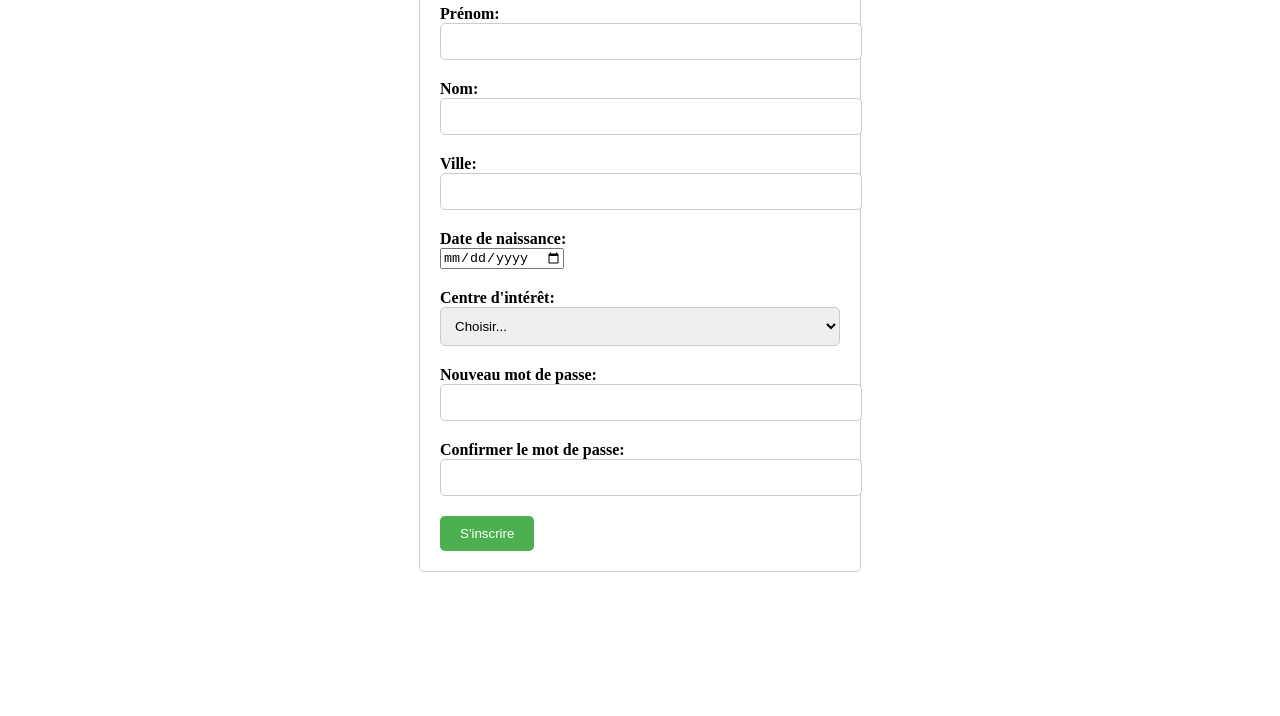
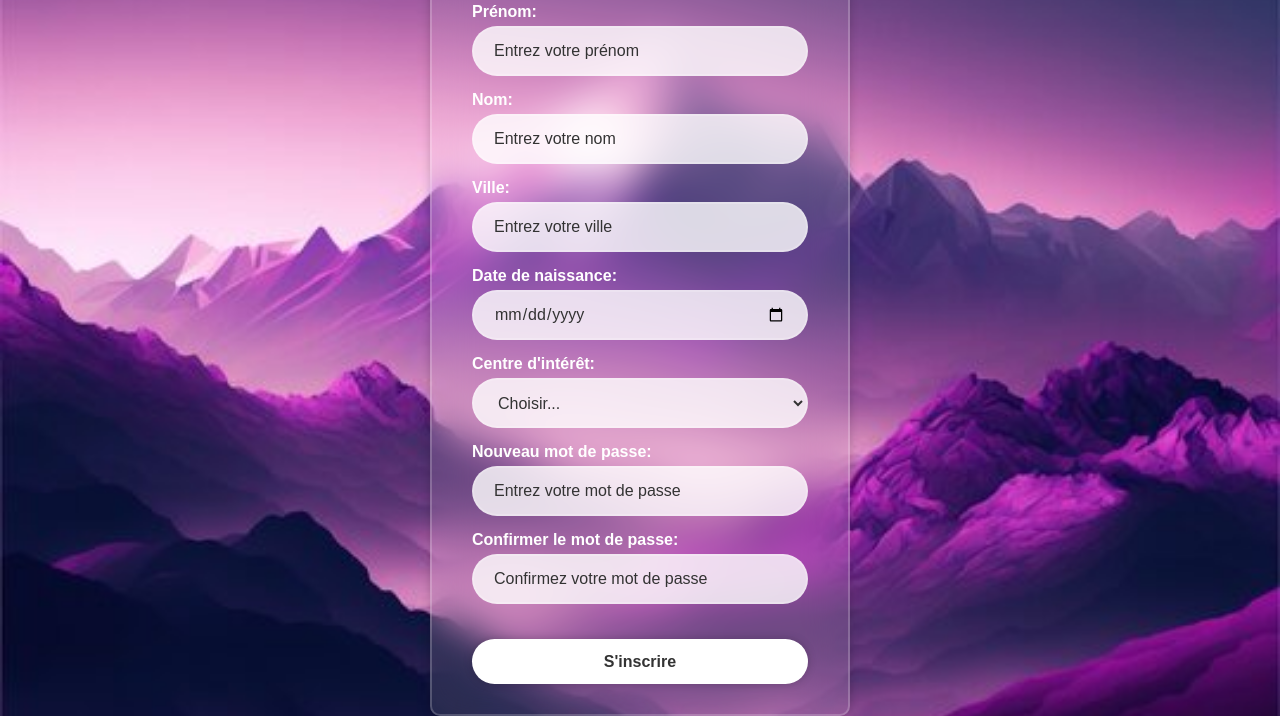
Before and after one commit to kha-oula1/pageweb, a plain HTML site: page formulaire.html in a window 1280 px wide. Shown: the part 91-807 px from the top of the page. Drawn offline with Linux system fonts and the light colour scheme.

Commit message:
Jenkinsfile

```diff
--- a/formulaire.html
+++ b/formulaire.html
@@ -6,53 +6,130 @@
 <meta name="viewport" content="width=device-width,initial-scale=1.0">
 <title>Inscription</title>
 <style>
-       form {
-        max-width: 400px;
-        margin: 0 auto;
-        padding: 20px;
-        border: 1px solid #ccc;
-        border-radius: 5px;
+    * {
+        margin: 0;
+        padding: 0;
+        box-sizing: border-box;
+        font-family: "Poppins", sans-serif;
+    }
+    body {
+        display: flex;
+        justify-content: center;
+        align-items: center;
+        min-height: 100vh;
+        background: url('img1.jpg') no-repeat;
+        background-size: cover;
+        background-position: center;
+    }
+    .wrapper {
+        width: 420px;
+        background: rgba(255, 255, 255, 0.1);
+        border: 2px solid rgba(255, 255, 255, .2);
+        color: #fff;
+        border-radius: 10px;
+        padding: 30px 40px;
+        backdrop-filter: blur(20px);
+        box-shadow: 0 0 10px rgba(0, 0, 0, .2);
+    }
+    .wrapper h2 {
+        font-size: 36px;
+        text-align: center;
+        margin-bottom: 20px;
     }
     .form-group {
-        margin-bottom: 20px;
+        position: relative;
+        width: 100%;
+        margin: 15px 0;
     }
-    label {
+    .form-group label {
         display: block;
         font-weight: bold;
+        margin-bottom: 5px;
     }
-    input[type="text"],
-    input[type="password"],
-    select {
+    .form-group input,
+    .form-group select {
         width: 100%;
-        padding: 10px;
-        border-radius: 5px;
-        border: 1px solid #ccc;
+        height: 50px;
+        background: rgba(255, 255, 255, 0.8);
+        border: none;
+        outline: none;
+        border: 2px solid rgba(255, 255, 255, .2);
+        border-radius: 40px;
+        font-size: 16px;
+        color: #333;
+        padding: 0 20px;
     }
-    button {
-        background-color: #4CAF50;
-        color: white;
-        padding: 10px 20px;
+    .form-group input::placeholder,
+    .form-group select option {
+        color: #333;
+    }
+    .btn {
+        width: 100%;
+        height: 45px;
+        background: #fff;
         border: none;
-        border-radius: 5px;
+        outline: none;
+        border-radius: 40px;
+        box-shadow: 0 0 10px rgba(0, 0, 0, .2);
         cursor: pointer;
+        font-size: 16px;
+        color: #333;
+        font-weight: 600;
+        margin-top: 20px;
+        transition: background 0.3s, color 0.3s;
+    }
+    .btn:hover {
+        background: #333;
+        color: #fff;
+    }
+    .remember-forgot {
+        display: flex;
+        justify-content: space-between;
+        font-size: 14.5px;
+        margin: -15px 0 15px;
+    }
+    .remember-forgot label input {
+        accent-color: #fff;
+        margin-right: 3px;
+    }
+    .remember-forgot a {
+        color: #fff;
+        text-decoration: none;
+    }
+    .remember-forgot a:hover {
+        text-decoration: underline;
+    }
+    .register-link {
+        font-size: 14.5px;
+        text-align: center;
+        margin-top: 15px;
+    }
+    .register-link p a {
+        color: #fff;
+        text-decoration: none;
+        font-weight: 600;
+    }
+    .register-link p a:hover {
+        text-decoration: underline;
     }
 </style>
 </head>
 <body>
 
+<div class="wrapper">
     <form id="registerForm" onsubmit="return validateForm()">
         <h2>Inscription</h2>
         <div class="form-group">
             <label for="firstname">Prénom:</label>
-        <input type="text" id="firstname" required>
+            <input type="text" id="firstname" placeholder="Entrez votre prénom" required>
         </div>
         <div class="form-group">
             <label for="lastname">Nom:</label>
-        <input type="text" id="lastname" required>
+            <input type="text" id="lastname" placeholder="Entrez votre nom" required>
         </div>
         <div class="form-group">
             <label for="city">Ville:</label>
-        <input type="text" id="city" required>
+            <input type="text" id="city" placeholder="Entrez votre ville" required>
         </div>
         <div class="form-group">
             <label for="dob">Date de naissance:</label>
@@ -71,14 +148,15 @@
         </div>
         <div class="form-group">
             <label for="password">Nouveau mot de passe:</label>
-        <input type="password" id="password" required>
+            <input type="password" id="password" placeholder="Entrez votre mot de passe" required>
         </div>
         <div class="form-group">
             <label for="confirmPassword">Confirmer le mot de passe:</label>
-        <input type="password" id="confirmPassword" required>
+            <input type="password" id="confirmPassword" placeholder="Confirmez votre mot de passe" required>
         </div>
-    <button type="submit">S'inscrire</button>
+        <button type="submit" class="btn">S'inscrire</button>
     </form>
+</div>
 
 <script>
     function validateForm() {
```
Also changed, not shown: 1 other file. Lines whose indentation alone changed are shown as unchanged.
